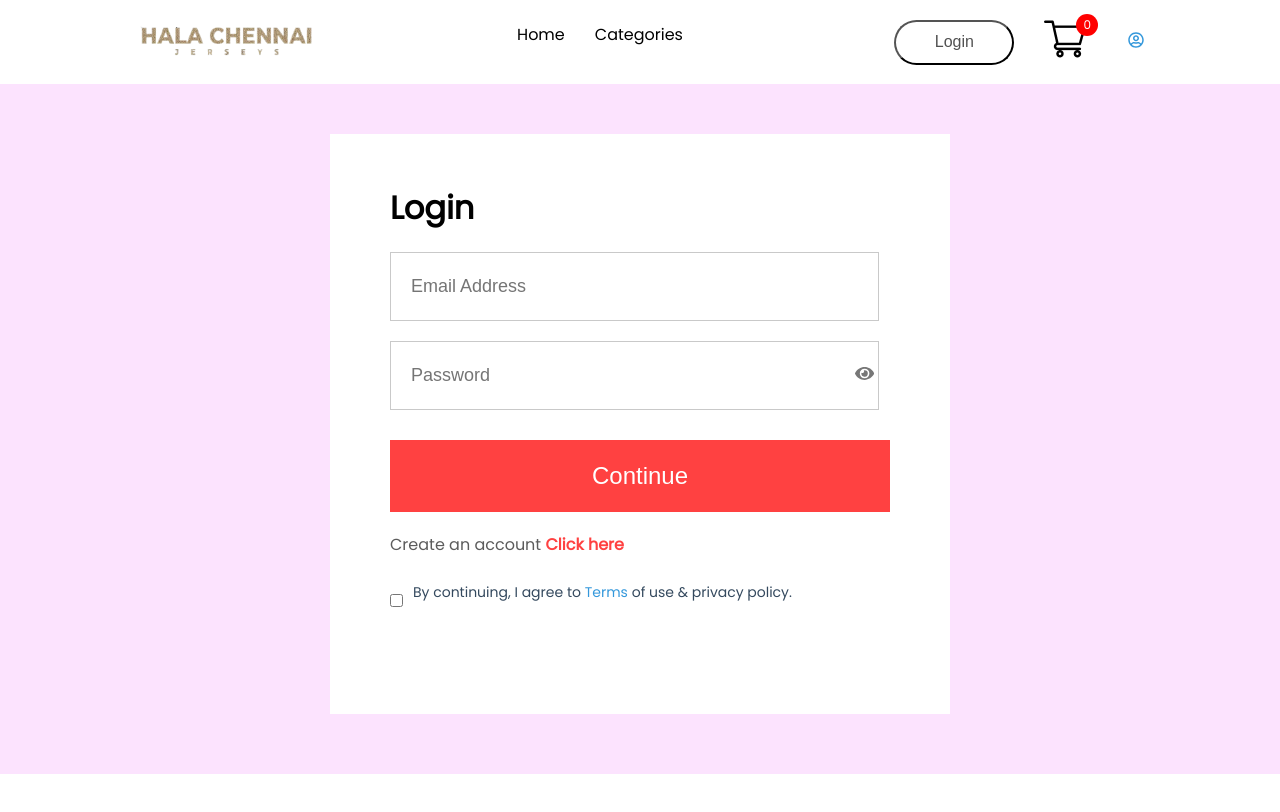
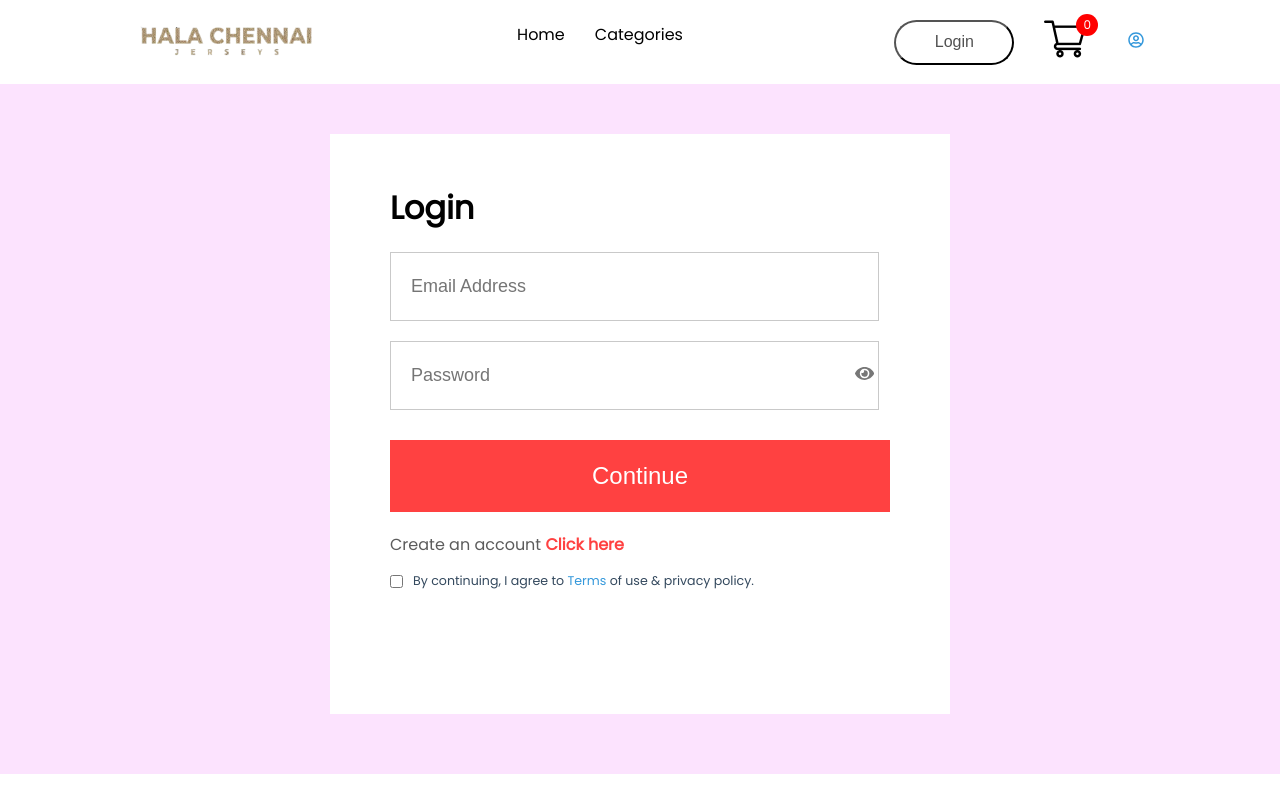
Before and after one commit to halachennai/halachennai--frontend-, a React (Create React App) app: page /login in a window 1280 px wide. Shown: the top 812 px of the page. Built offline with nearby package versions, Linux system fonts and the light colour scheme; no server answers.

Commit message:
login checkbox

```diff
--- a/src/Pages/CSS/LoginSignup.css
+++ b/src/Pages/CSS/LoginSignup.css
@@ -61,11 +61,16 @@
 .loginsignup-agree {
   display: flex;
   align-items: center;
-  margin-top: 25px;
-  gap: 20px;
-  color: #5c5c5c;
-  font-size: 18px;
-  font-weight: 500;
+  gap: 0.5em; /* Space between checkbox and text */
+}
+
+.loginsignup-agree input[type="checkbox"] {
+  margin: 0; /* Remove default checkbox margin */
+}
+
+.loginsignup-agree p {
+  margin: 0;
+  font-size: 0.9em; /* Adjust font size if needed */
 }
 
 .password-field {
```
